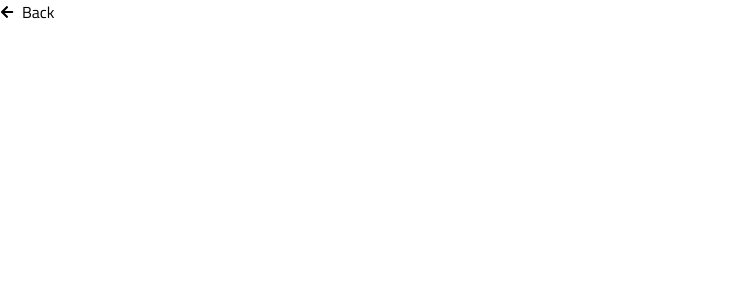
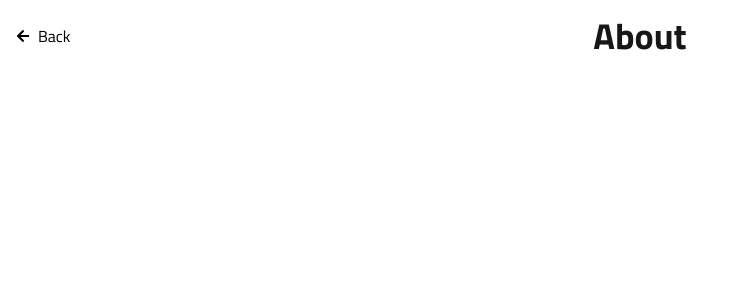
Before and after one commit to MoriARosland/rosland-web-2, a Next.js app: page /about in a window 1280 px wide. Shown: the top 300 px of the page, without its empty margins (0-748 px from the left). Built offline with nearby package versions, Linux system fonts and the light colour scheme.

Commit message:
chore: remove comments

```diff
--- a/app/about/page.tsx
+++ b/app/about/page.tsx
@@ -3,8 +3,13 @@ import { FaArrowLeft } from "react-icons/fa";
 
 export default function About() {
   return (
-    <main>
-      <NavButtonIcon href="/" icon={FaArrowLeft} text="Back" />
+    <main className="flex flex-col">
+      <div className="relative flex items-center justify-center py-4">
+        <div className="absolute left-0 px-4">
+          <NavButtonIcon icon={FaArrowLeft} href="/" text="Back" />
+        </div>
+        <h1 className="text-4xl font-bold text-center">About</h1>
+      </div>
     </main>
   );
 }
--- a/app/nexus/page.tsx
+++ b/app/nexus/page.tsx
@@ -3,9 +3,9 @@ import NavButton from "@/components/ui/buttons/NavButton";
 
 export default async function Nexus() {
   return (
-    <main className="flex flex-col items-center flex-1 py-5 px-20">
+    <main className="flex flex-col items-center px-20 py-5">
       <h1 className="text-4xl font-bold mb-8">Admin panel</h1>
-      <div className="w-full max-w-7xl">
+      <div className="w-full max-w-7xl flex-1">
         <h2 className="text-2xl font-semibold mb-4">Projects</h2>
         <ProjectList />
         <div className="flex justify-start my-5">
--- a/app/projects/page.tsx
+++ b/app/projects/page.tsx
@@ -15,15 +15,11 @@ export default async function Projects() {
   ).then((res) => res.json());
 
   return (
-    <main>
-      {/* Parent container uses relative so children can be positioned absolutely */}
+    <main className="flex flex-col">
       <div className="relative flex items-center justify-center py-4">
-        {/* Position the nav button absolutely on the left */}
         <div className="absolute left-0 px-4">
           <NavButtonIcon icon={FaArrowLeft} href="/" text="Back" />
         </div>
-
-        {/* Heading remains centered in the flex container */}
         <h1 className="text-4xl font-bold text-center">Projects</h1>
       </div>
       <div className="flex flex-wrap gap-6 items-center justify-center">
```
